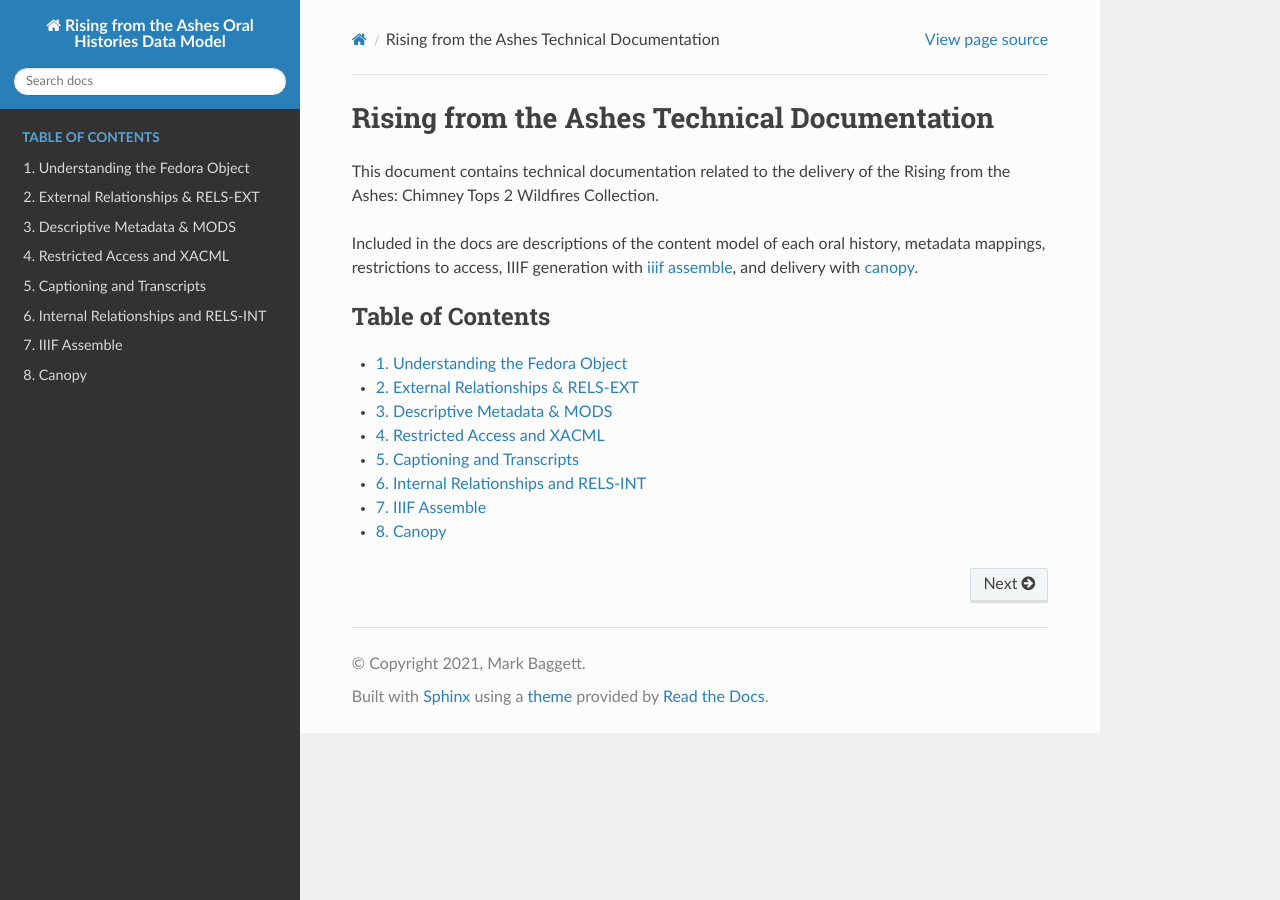
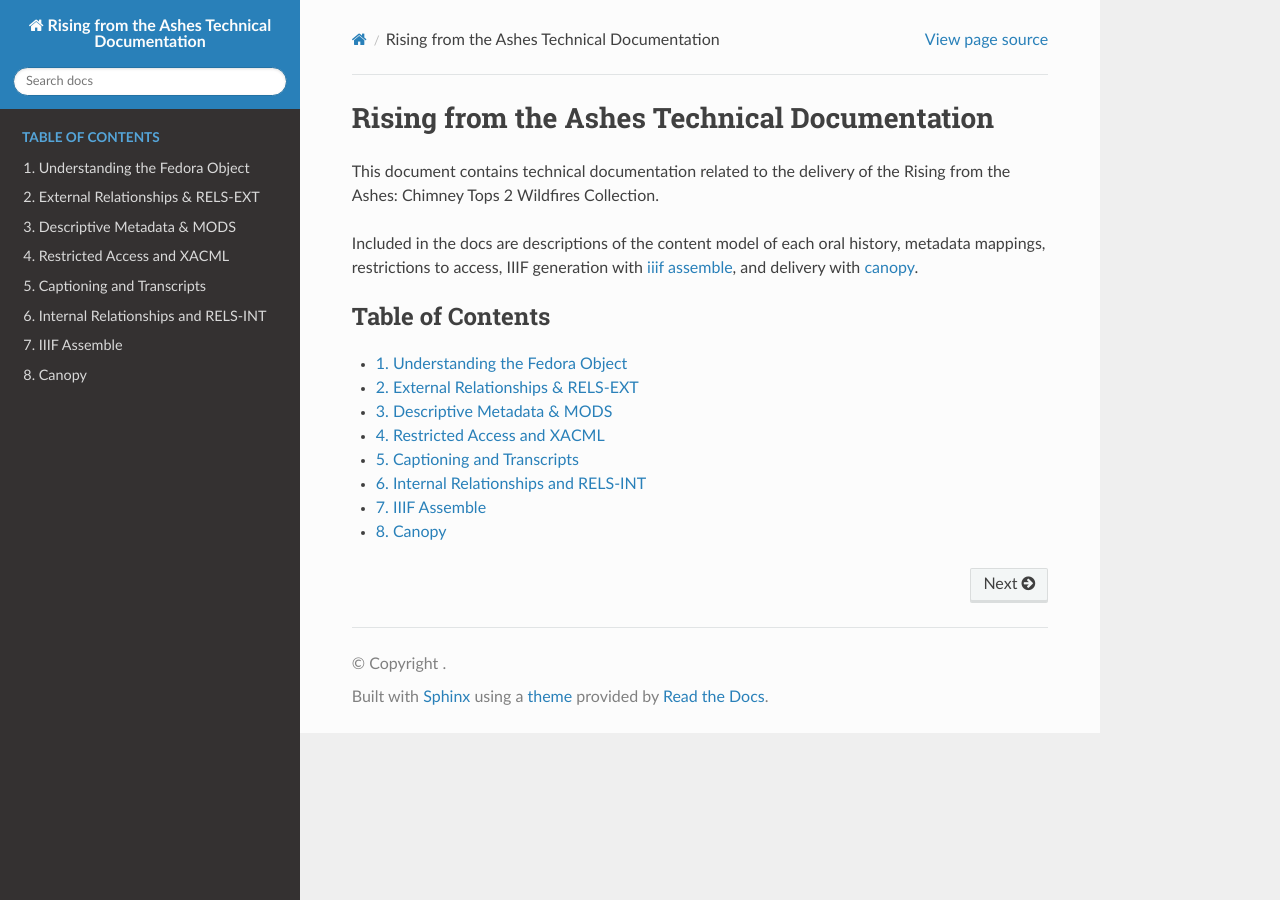
Before and after one commit to markpbaggett/rfta_data_models, a Sphinx documentation site: the page built from docs/source/index.rst, in a window 1280 px wide. Built offline with Sphinx 7.4.7 and the Read the Docs theme 2.0.0, drawn with Linux system fonts in a browser that asks for light colours.

Commit message:
Switch title.

```diff
--- a/docs/source/conf.py
+++ b/docs/source/conf.py
@@ -18,9 +18,8 @@ import sphinx_rtd_theme
 
 # -- Project information -----------------------------------------------------
 
-project = 'Rising from the Ashes Oral Histories Data Model'
-copyright = '2021, Mark Baggett'
-author = 'Mark Baggett'
+project = 'Rising from the Ashes Technical Documentation'
+author = 'UT Libraries Digital Initiatives'
 
 
 # -- General configuration ---------------------------------------------------
```
